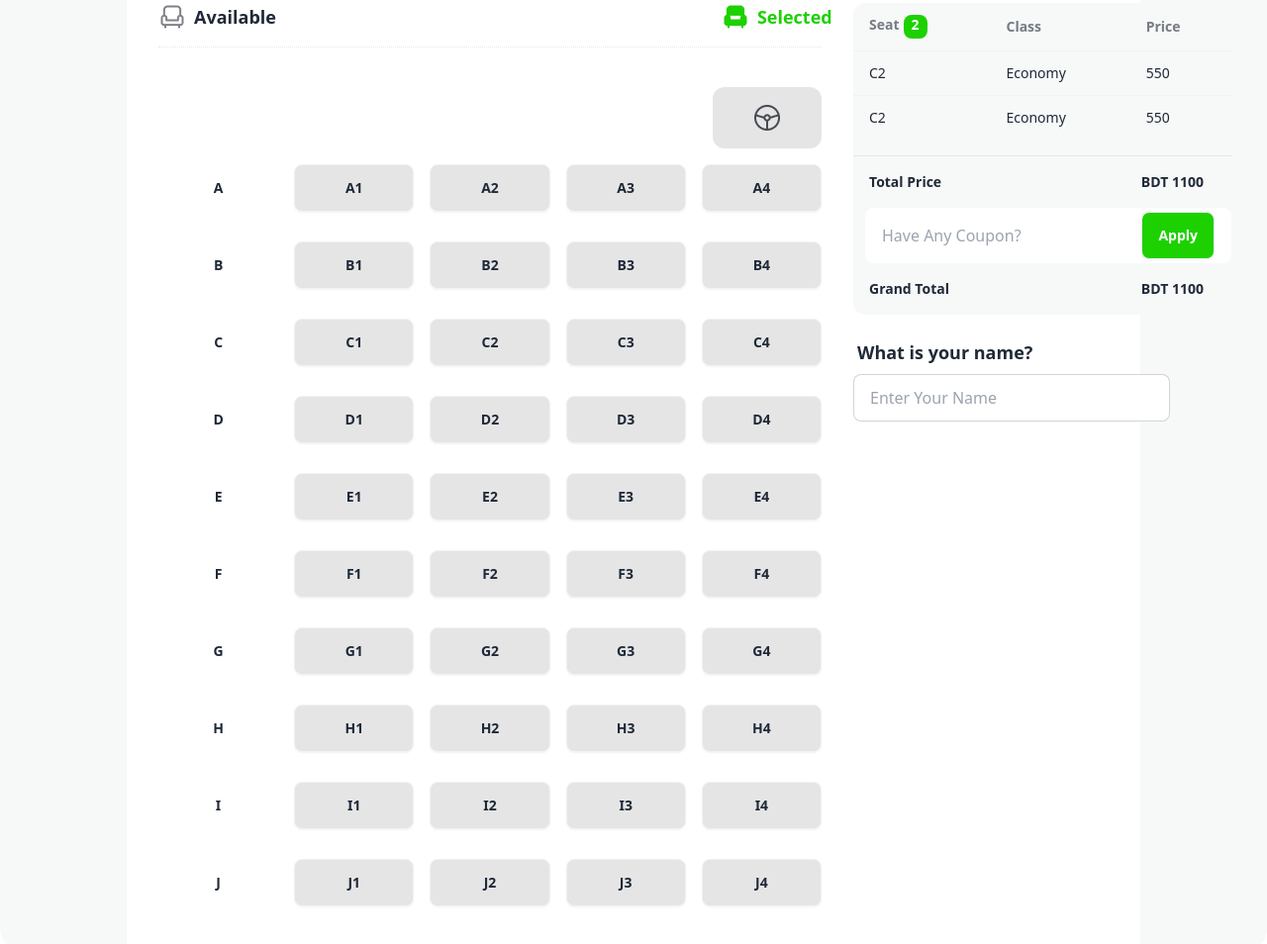
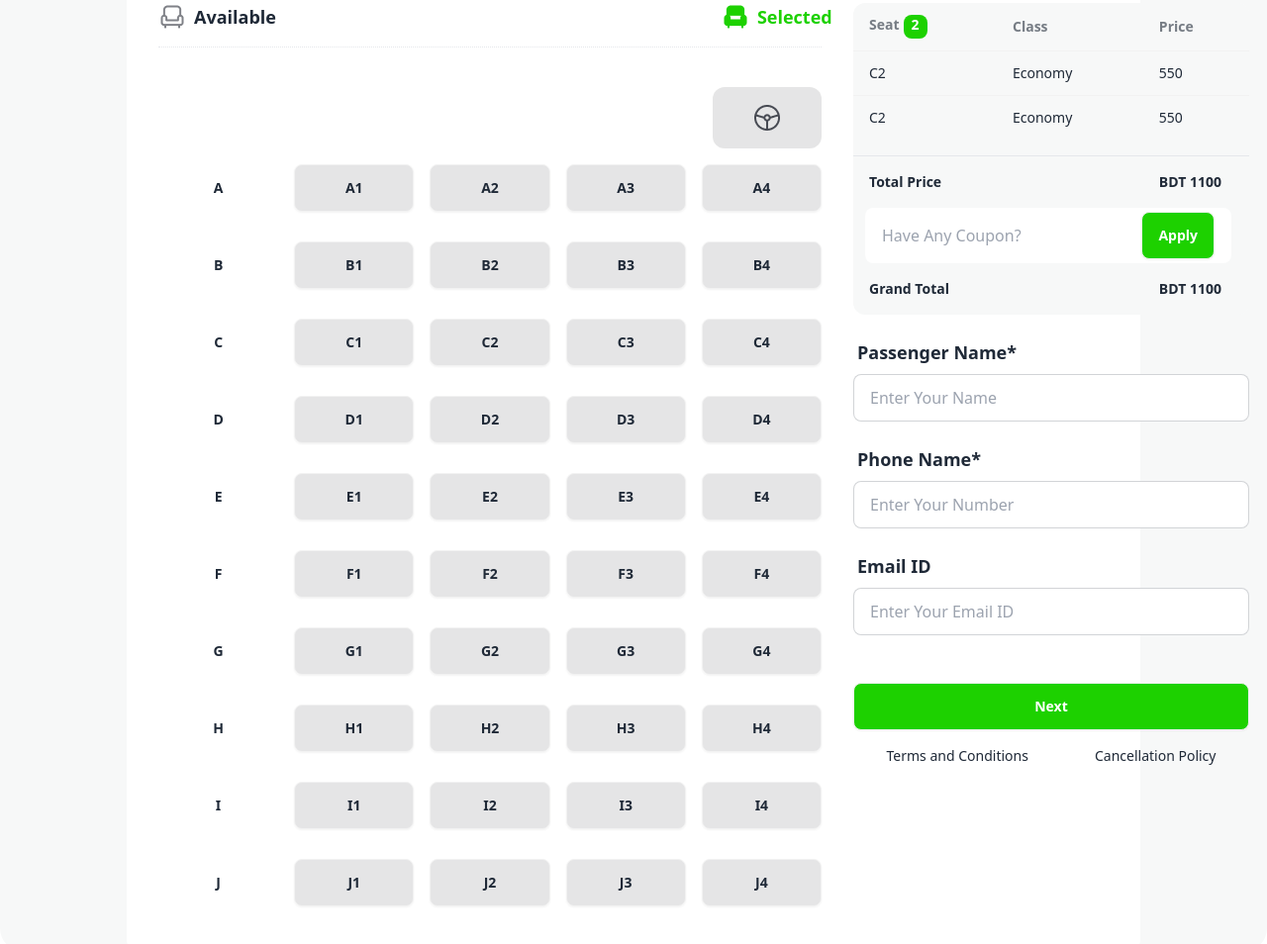
Before and after one commit to hrithikhd7/Ticket-Service-Website, a plain HTML site: page index.html in a window 1280 px wide. Shown: the part 2306-3260 px from the top of the page at 99% size. Drawn offline with nearby package versions, Linux system fonts and the light colour scheme.

Commit message:
Design Complete

```diff
--- a/index.html
+++ b/index.html
@@ -290,22 +290,45 @@
               <h3 class="text-sm font-bold">Grand Total</h3>
               <h3 class="text-sm font-bold mr-3">BDT 1100</h3>
             </div>
-          </div>
+            </div>
+            <div>
+              <label class="form-control w-full ">
+                <div class="label">
+                  <span class="label-text text-lg font-bold">Passenger Name*</span>
+                </div>
+                <input type="text" placeholder="Enter Your Name" class="input input-bordered w-[400px]" />
+              </label>
+            </div>
             <div>
               <label class="form-control w-full max-w-xs">
                 <div class="label">
-                  <span class="label-text text-lg font-semibold">What is your name?</span>
+                  <span class="label-text text-lg font-bold">Phone Name*</span>
                 </div>
-                <input type="text" placeholder="Enter Your Name" class="input input-bordered w-full max-w-xs" />
+                <input type="text" placeholder="Enter Your Number" class="input input-bordered w-[400px]" />
               </label>
             </div>
-        </div>
-
-        </div>
+            <div>
+              <label class="form-control w-full max-w-xs">
+                <div class="label">
+                  <span class="label-text text-lg font-bold">Email ID</span>
+                </div>
+                <input type="text" placeholder="Enter Your Email ID" class="input input-bordered w-[400px]" />
+              </label>
+            </div>
+            <div class="mt-8">
+              <button class="btn w-full bg-[#1DD100] text-white ">Next</button>
+            </div>
+            <div class="flex justify-around">
+              <h4 class="text-sm">Terms and Conditions</h4>
+              <h4 class="text-sm">Cancellation Policy</h4>
+            </div>
+          </div>
       </div>
+     </div>
+    </div>
     </section>
 
-      </main>
+    </main>
 
   </body>
 </html>
```
